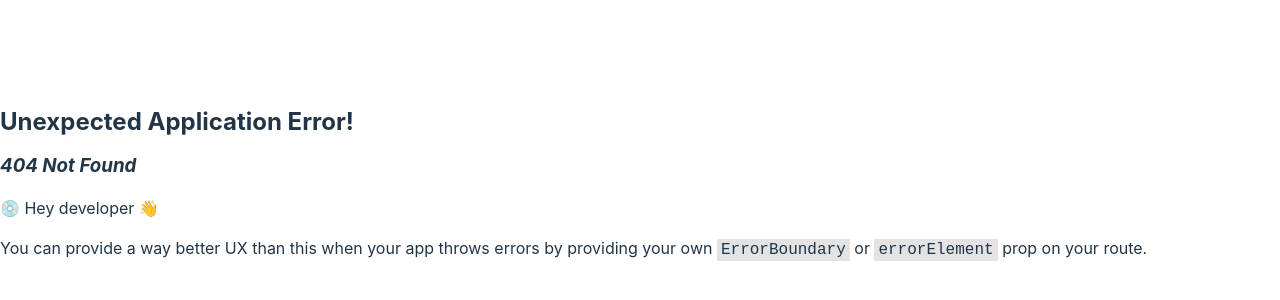
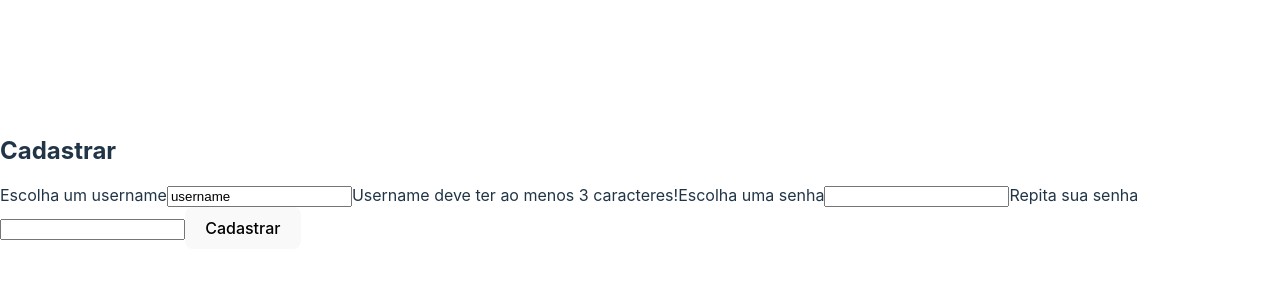
Before and after one commit to EronAlves1996/NGCashTeste, a React (Vite) app in the folder front/: page /cadastro in a window 1280 px wide. Before the commit this address had no page. Shown: the part 216-516 px from the top of the page. Built offline with nearby package versions, Linux system fonts and the light colour scheme.

Commit message:
Maded cadastro page

```diff
--- /dev/null
+++ b/front/src/Cadastro.tsx
@@ -0,0 +1,80 @@
+import { useState } from "react";
+import { apiCaller } from "./apiCaller";
+
+export function Cadastro() {
+  const [verifyPassword, setVerifyPassword] = useState({
+    password: "",
+    repeatedPassword: "",
+  });
+  const [username, setUsername] = useState("");
+
+  return (
+    <>
+      <h2>Cadastrar</h2>
+      <form>
+        <label htmlFor="username">Escolha um username</label>
+        <input
+          type="text"
+          id="username"
+          name="username"
+          value="username"
+          onChange={(e) => setUsername(e.target.value)}
+        />
+        {username.length < 3 && (
+          <span>Username deve ter ao menos 3 caracteres!</span>
+        )}
+
+        <label htmlFor="password">Escolha uma senha</label>
+        <input
+          type="password"
+          id="password"
+          name="password"
+          value={verifyPassword.password}
+          onChange={(e) => {
+            setVerifyPassword({ ...verifyPassword, password: e.target.value });
+          }}
+        />
+        {verifyPassword.password.length < 8 &&
+          verifyPassword.password.match(
+            /(?=.*\d)(?=.*[a-z])(?=.*[A-Z])^[^ ]+$/
+          ) && (
+            <span>
+              Sua senha deve ter ao menos 8 dígitos e conter ao menos uma letra
+              maiúscula e um número
+            </span>
+          )}
+        <label htmlFor="repeatPassword">Repita sua senha</label>
+        <input
+          type="password"
+          id="repeatPassword"
+          name="repeatPassword"
+          value={verifyPassword.repeatedPassword}
+          onChange={(e) => {
+            setVerifyPassword({
+              ...verifyPassword,
+              repeatedPassword: e.target.value,
+            });
+          }}
+        />
+        {verifyPassword.password !== verifyPassword.repeatedPassword && (
+          <span>Senhas não conferem!</span>
+        )}
+        <button
+          onClick={() => {
+            apiCaller(
+              "cadastro",
+              "POST",
+              { "Content-Type": "application/json" },
+              {
+                username: username,
+                password: verifyPassword.password,
+              }
+            );
+          }}
+        >
+          Cadastrar
+        </button>
+      </form>
+    </>
+  );
+}
--- a/front/src/main.tsx
+++ b/front/src/main.tsx
@@ -9,11 +9,13 @@ import {
 import "./index.css";
 import { Index } from "./Index";
 import { App } from "./App";
+import { Cadastro } from "./Cadastro";
 
 const router = createBrowserRouter(
   createRoutesFromElements(
     <Route path="/" element={<App />}>
       <Route index element={<Index />} />
+      <Route path="/cadastro" element={<Cadastro />} />
     </Route>
   )
 );
```
